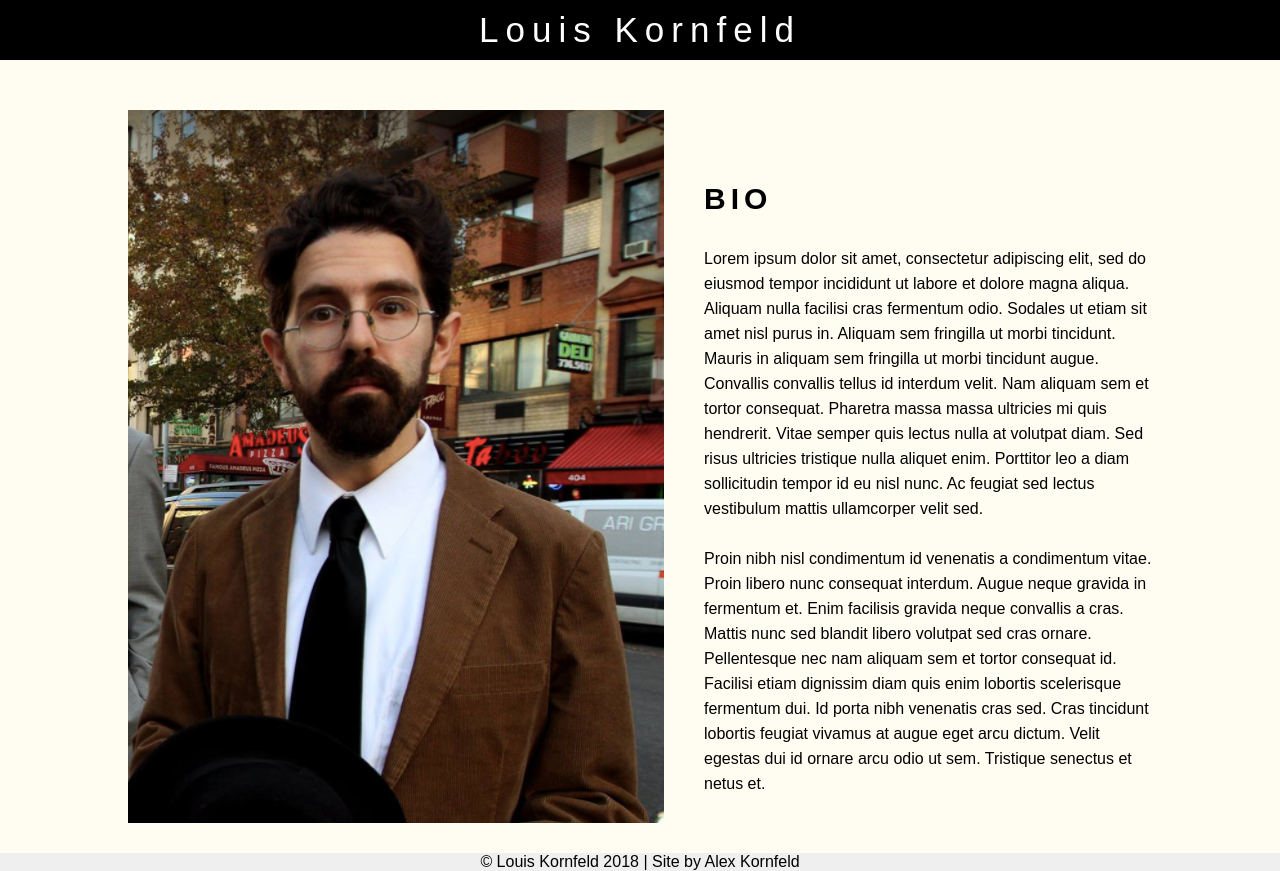
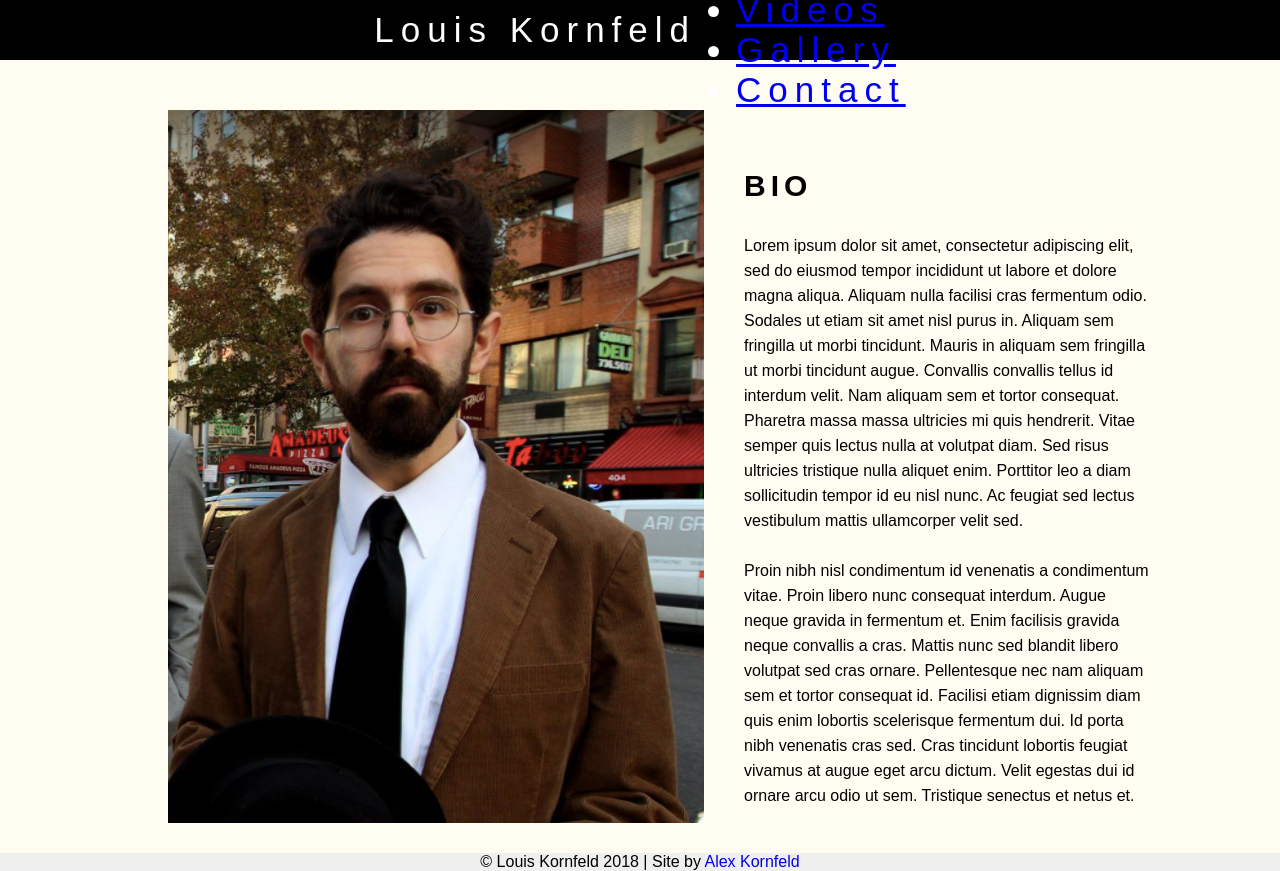
Before and after one commit to akorn3001/louis_site, a React (Create React App) app: page / in a window 1280 px wide. Built offline with nearby package versions, Linux system fonts and the light colour scheme.

Commit message:
Create root component to wrap App in HashRouter

```diff
--- a/package.json
+++ b/package.json
@@ -5,6 +5,7 @@
   "dependencies": {
     "react": "^16.2.0",
     "react-dom": "^16.2.0",
+    "react-router": "^4.2.0",
     "react-router-dom": "^4.2.2",
     "react-scripts": "1.1.1"
   },
--- a/src/App.css
+++ b/src/App.css
@@ -65,10 +65,10 @@ footer {
 }
 
 .headshot {
+
   max-width: 100%;
   height: auto;
-  margin-right: 40px;
-  margin-bottom: 30px;
+  margin: 0 40px 30px 40px;
 }
 
 .bio h3 {
@@ -78,5 +78,18 @@ footer {
 }
 
 .bio-text {
-  flex: 250px;
+  align-self: center;
+  flex: 200px;
 }
+
+.alex-link {
+  text-decoration: none;
+}
+
+.alex-link:visited {
+  color: black;
+}
+
+.alex-link:hover {
+  color: blue;
+}
--- a/src/App.js
+++ b/src/App.js
@@ -1,5 +1,5 @@
 import React, { Component } from 'react';
-import { Route, HashRouter } from 'react-router-dom';
+import { Route, HashRouter, Link } from 'react-router-dom';
 import Header from './components/header.js';
 import Footer from './components/footer.js';
 import Bio from './components/bio.js';
@@ -12,7 +12,8 @@ class App extends Component {
       <div className="App">
         <Header />
 
-        <Bio />
+
+        <Route path="/" exact component={Bio} />
 
         <Footer />
       </div>
--- a/src/components/bio.js
+++ b/src/components/bio.js
@@ -43,4 +43,4 @@ class Bio extends Component {
   }
 }
 
-export default Bio;
+export default withRouter(Bio);
--- a/src/components/footer.js
+++ b/src/components/footer.js
@@ -5,7 +5,9 @@ class Footer extends Component {
     return (
       <footer>
         <span>
-          © Louis Kornfeld 2018 | Site by Alex Kornfeld
+          © Louis Kornfeld 2018 | Site by
+          <a className="alex-link"
+          href="https://www.github.com/akorn3001"> Alex Kornfeld</a>
         </span>
       </footer>
     );
--- a/src/components/header.js
+++ b/src/components/header.js
@@ -3,14 +3,31 @@ import { Link, withRouter } from 'react-router-dom';
 
 class Header extends Component {
   render() {
+    let navigation;
+
+    const bioLink = <Link to="/bio">Bio</Link>;
+    const videoLink = <Link to="/videos">Videos</Link>;
+    const galleryLink = <Link to="/gallery">Gallery</Link>;
+    const contactLink = <Link to="/contact">Contact</Link>;
+
+    navigation =
+    <ul className="nav-links">
+      <li className="nav-link">{bioLink}</li>
+      <li className="nav-link">{videoLink}</li>
+      <li className="nav-link">{galleryLink}</li>
+      <li className="nav-link">{contactLink}</li>
+    </ul>;
+
+
     return (
       <header>
         <span>
           Louis Kornfeld
         </span>
+        {navigation}
       </header>
     );
   }
 }
 
-export default Header;
+export default withRouter(Header);
--- a/src/index.js
+++ b/src/index.js
@@ -2,7 +2,15 @@ import React from 'react';
 import ReactDOM from 'react-dom';
 import './index.css';
 import App from './App';
+import Root from './root';
 import registerServiceWorker from './registerServiceWorker';
 
-ReactDOM.render(<App />, document.getElementById('root'));
+const root = document.getElementById('root');
+// ReactDOM.render(
+//   <App />, document.getElementById('root'));
+// registerServiceWorker();
+
+
+ReactDOM.render(
+  <Root />, root);
 registerServiceWorker();
--- /dev/null
+++ b/src/root.js
@@ -0,0 +1,13 @@
+import React from 'react';
+import { HashRouter } from 'react-router-dom';
+import App from './App.js';
+
+const Root = () => {
+  return (
+    <HashRouter>
+      <App />
+    </HashRouter>
+  );
+};
+
+export default Root;
```
